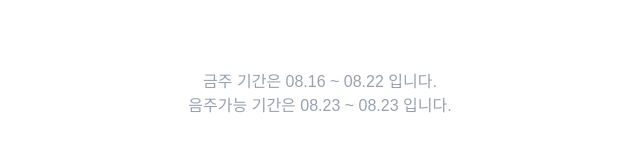
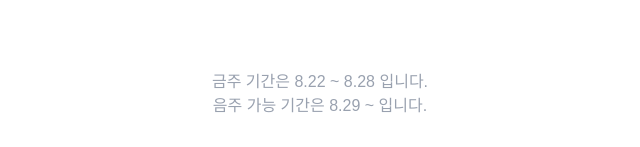
Before and after one commit to geugyeonglabs/any-drinks, a Next.js app: page / in a window 1280 px wide. Shown: the part 650-797 px from the top of the page, without its empty margins (352-992 px from the left). Built offline with nearby package versions, Linux system fonts and the light colour scheme; a web font is replaced by a local one.

Commit message:
feat: 기간별 금주 시작 일자 및 금주 기간 저장 버튼

```diff
--- a/src/app/(setting)/layout.tsx
+++ b/src/app/(setting)/layout.tsx
@@ -3,6 +3,7 @@
 import {
   useState,
   createContext,
+  useContext,
   ReactNode,
   ChangeEvent,
   Dispatch,
@@ -11,6 +12,7 @@ import {
 import { useRouter } from "next/navigation";
 import dayjs, { Dayjs } from "dayjs";
 import { ChevronDownIcon } from "@heroicons/react/16/solid";
+import { GlobalContext } from "@/app/GlobalProvider";
 
 type Setting = {
   startDate: Dayjs | null;
@@ -36,6 +38,8 @@ export default function SettingLayout({ children }: { children: ReactNode }) {
   const [startDate, setStartDate] = useState<Dayjs | null>(dayjs(new Date()));
   const [period, setPeriod] = useState<string>("7");
 
+  const global = useContext(GlobalContext);
+
   const handleTab = (e: ChangeEvent<HTMLSelectElement>) => {
     if (e.target.value === "기간별 금주") {
       router.replace("/period");
@@ -47,7 +51,10 @@ export default function SettingLayout({ children }: { children: ReactNode }) {
   };
 
   const handleSave = () => {
-    console.log("test");
+    global?.setGlobalStartDate(startDate);
+    global?.setGlobalPeriod(period);
+
+    router.push("/");
   };
 
   return (
--- /dev/null
+++ b/src/app/GlobalProvider.tsx
@@ -0,0 +1,39 @@
+"use client";
+
+import {
+  useState,
+  createContext,
+  ReactNode,
+  Dispatch,
+  SetStateAction,
+} from "react";
+import dayjs, { Dayjs } from "dayjs";
+
+type Global = {
+  globalStartDate: Dayjs | null;
+  setGlobalStartDate: Dispatch<SetStateAction<Dayjs | null>>;
+  globalPeriod: string;
+  setGlobalPeriod: Dispatch<SetStateAction<string>>;
+};
+
+export const GlobalContext = createContext<Global | null>(null);
+
+export function GlobalProvider({ children }: { children: ReactNode }) {
+  const [globalStartDate, setGlobalStartDate] = useState<Dayjs | null>(
+    dayjs(new Date())
+  );
+  const [globalPeriod, setGlobalPeriod] = useState<string>("7");
+
+  return (
+    <GlobalContext
+      value={{
+        globalStartDate,
+        setGlobalStartDate,
+        globalPeriod,
+        setGlobalPeriod,
+      }}
+    >
+      {children}
+    </GlobalContext>
+  );
+}
--- a/src/app/layout.tsx
+++ b/src/app/layout.tsx
@@ -1,6 +1,7 @@
 import type { Metadata } from "next";
 import { Geist, Geist_Mono } from "next/font/google";
 import "./globals.css";
+import { GlobalProvider } from "./GlobalProvider";
 
 const geistSans = Geist({
   variable: "--font-geist-sans",
@@ -30,7 +31,9 @@ export default function RootLayout({
       <body
         className={`${geistSans.variable} ${geistMono.variable} antialiased`}
       >
-        <div className="mx-auto max-w-7xl sm:px-6 lg:px-8">{children}</div>
+        <GlobalProvider>
+          <div className="mx-auto max-w-7xl sm:px-6 lg:px-8">{children}</div>
+        </GlobalProvider>
       </body>
     </html>
   );
--- a/src/app/page.tsx
+++ b/src/app/page.tsx
@@ -1,9 +1,13 @@
 "use client";
 
+import { useContext } from "react";
 import Link from "next/link";
 import SettingsIcon from "@mui/icons-material/Settings";
+import { GlobalContext } from "@/app/GlobalProvider";
 
 export default function Home() {
+  const global = useContext(GlobalContext);
+
   return (
     <>
       <header className="mb-[5dvh] p-2 text-right">
@@ -33,8 +37,35 @@ export default function Home() {
         </section>
       </main>
       <footer className="absolute bottom-8 flex flex-col items-center w-dvw text-gray-400">
-        <div>금주 기간은 08.16 ~ 08.22 입니다.</div>
-        <div>음주가능 기간은 08.23 ~ 08.23 입니다.</div>
+        <div>
+          금주 기간은&nbsp;
+          {global?.globalStartDate && global?.globalStartDate.month() + 1}.
+          {global?.globalStartDate?.date()}
+          &nbsp;~&nbsp;
+          {global?.globalStartDate &&
+            global?.globalStartDate
+              .add(Number(global?.globalPeriod) - 1, "day")
+              .month() + 1}
+          .
+          {global?.globalStartDate &&
+            global?.globalStartDate
+              .add(Number(global?.globalPeriod) - 1, "day")
+              .date()}{" "}
+          입니다.
+        </div>
+        <div>
+          음주 가능 기간은&nbsp;
+          {global?.globalStartDate &&
+            global?.globalStartDate
+              .add(Number(global?.globalPeriod), "day")
+              .month() + 1}
+          .
+          {global?.globalStartDate &&
+            global?.globalStartDate
+              .add(Number(global?.globalPeriod), "day")
+              .date()}{" "}
+          ~ 입니다.
+        </div>
       </footer>
     </>
   );
```
